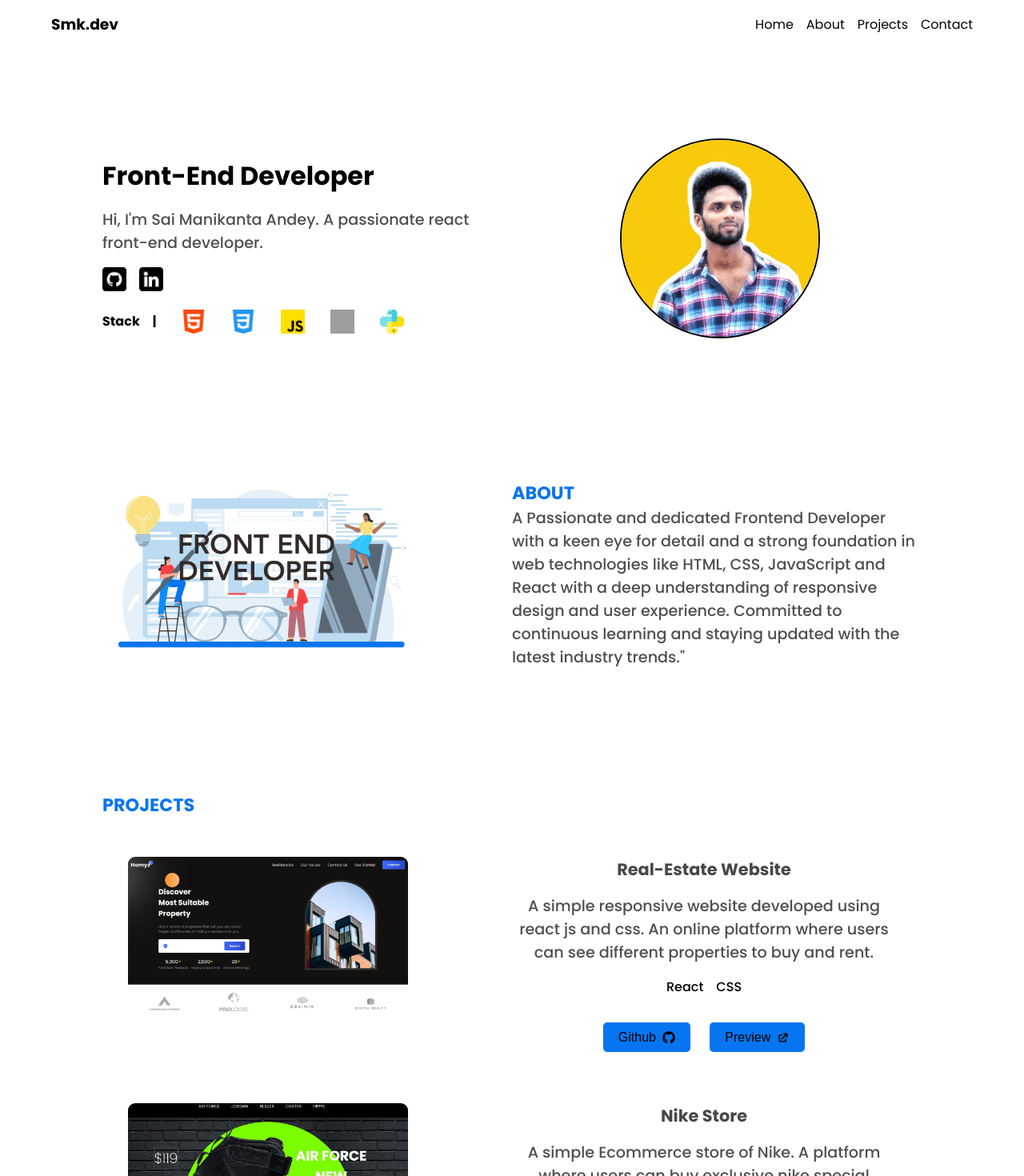
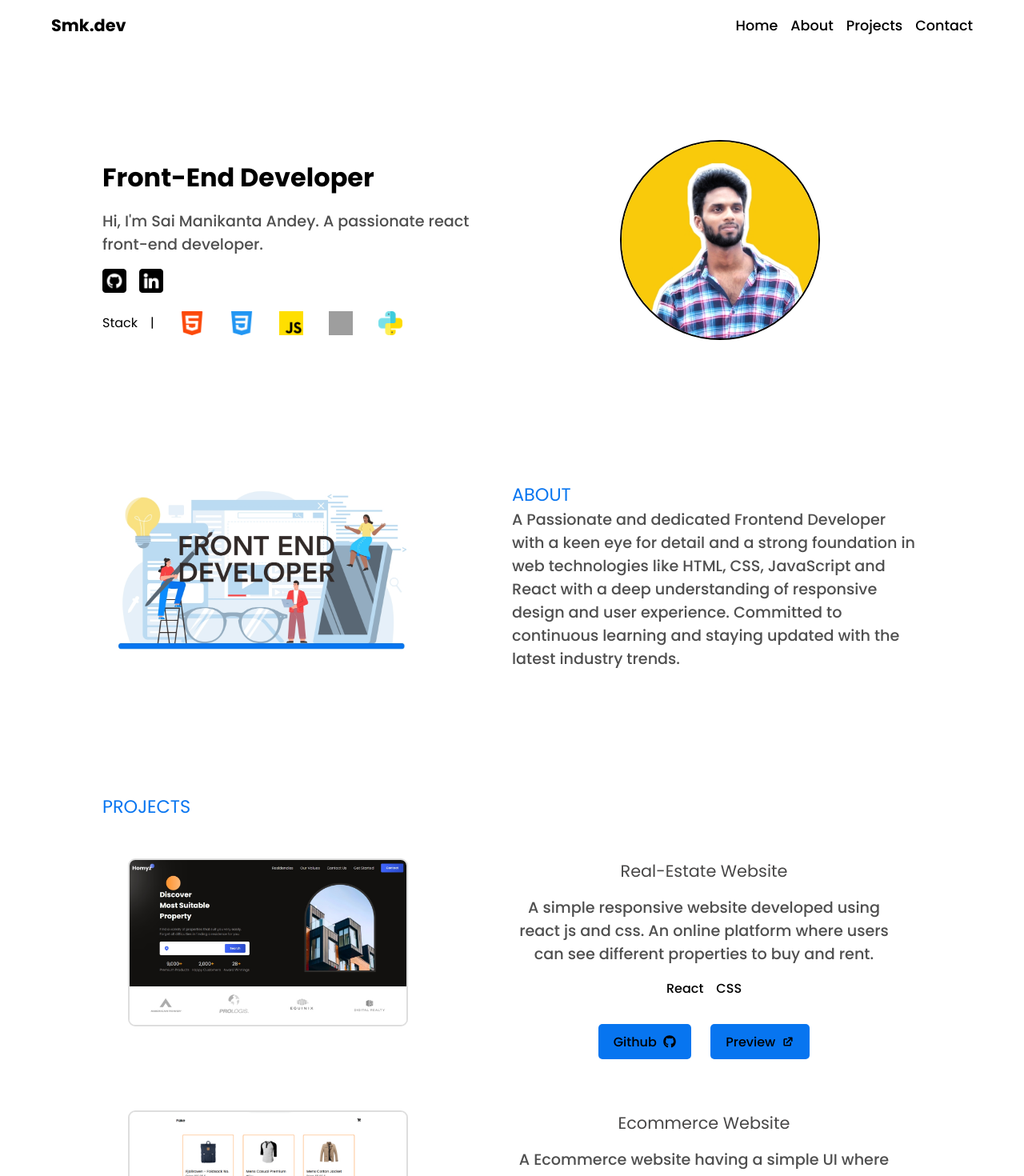
Before and after one commit to Sai-Manikanta-Andey/portfolio, a React (Vite) app: page / in a window 1280 px wide. Shown: the top 1470 px of the page at 80% size. Built offline with nearby package versions, Linux system fonts and the light colour scheme; grey boxes are pictures that could not be loaded.

Commit message:
updated project & minor changes

```diff
--- a/index.html
+++ b/index.html
@@ -2,7 +2,7 @@
 <html lang="en">
   <head>
     <meta charset="UTF-8" />
-    <link rel="icon" type="image/svg+xml" href="/vite.svg" />
+
     <meta name="viewport" content="width=device-width, initial-scale=1.0" />
     <link rel="preconnect" href="https://fonts.googleapis.com">
     <link rel="preconnect" href="https://fonts.gstatic.com" crossorigin>
--- a/src/components/About/About.jsx
+++ b/src/components/About/About.jsx
@@ -20,7 +20,7 @@ const About = () => {
               detail and a strong foundation in web technologies like HTML, CSS,
               JavaScript and React with a deep understanding of responsive
               design and user experience. Committed to continuous learning and staying updated
-              with the latest industry trends."
+              with the latest industry trends.
             </p>
           </div>
         </div>
--- a/src/components/Header/Header.css
+++ b/src/components/Header/Header.css
@@ -10,10 +10,15 @@
     position: relative;
     overflow-x: clip;
 }
+.nav-logo{
+    font-size: 1.3rem;
+    font-weight: 600;
+}
 .nav-items{
     display: flex;
     gap: 1rem;
-    font-size: 1rem;
+    font-size: 1.1rem;
+    font-weight: 500;
 
 }
 .menu-icon{
--- a/src/components/Header/Header.jsx
+++ b/src/components/Header/Header.jsx
@@ -16,7 +16,7 @@ const Header = () => {
       <header className="h-container innerWidth">
         <nav className="nav ">
           <div className="nav-logo">
-            <h3 >Smk.dev</h3>
+            Smk.dev
           </div>
           <OutsideClickHandler onOutsideClick={()=>SetOpenMenu(false)} >
             <ul className="nav-items " style={getStyle(OpenMenu)}>
--- a/src/components/ProjectPage/Project.css
+++ b/src/components/ProjectPage/Project.css
@@ -5,16 +5,18 @@
   flex-wrap: wrap;
   padding: 0 2rem;
 }
-.innerContainer > div {
+
+.innerContainer>div {
   flex: 1;
 }
 
 /* left side */
 
-.project-image > img {
+.project-image>img {
   border-radius: 9px;
   margin-bottom: 1rem;
   transition: all 300ms ease-in;
+  border: 2px solid rgb(222, 222, 222);
 }
 
 /* right side */
@@ -24,6 +26,7 @@
   text-align: center;
   color: rgb(72, 71, 71);
 }
+
 .project-details {
   display: flex;
   text-align: center;
@@ -36,6 +39,7 @@
   display: flex;
   gap: 1.5rem;
   justify-content: center;
+
 }
 
 .stack {
@@ -46,11 +50,13 @@
   font: 0.9rem;
   font-weight: 500;
 }
+
 .Heading {
   color: #0775f0;
   margin-bottom: 3rem;
   font-size: 1.4rem;
 }
+
 button {
   width: 100%;
   background: #0775f0;
@@ -61,11 +67,13 @@ button {
 
   transition: all 300ms ease-in;
 }
-button > a {
+
+button>a {
   display: block;
   font-size: 1rem;
   font-weight: 500;
 }
+
 button:hover {
   scale: 1.05;
   box-shadow: rgba(0, 0, 0, 0.09) 0px 2px 1px, rgba(0, 0, 0, 0.09) 0px 4px 2px,
@@ -73,27 +81,31 @@ button:hover {
     rgba(0, 0, 0, 0.09) 0px 32px 16px;
 }
 
-button > a > div {
+button>a>div {
   display: flex;
   align-items: center;
 }
+
 .buttons-inside {
   display: flex;
   gap: 0.5rem;
   align-items: center;
   justify-content: space-between;
+  font-size: 1rem;
 }
-.project-image > img:hover {
+
+.project-image>img:hover {
   scale: 1.1;
 }
 
 @media (max-width: 768px) {
-  .project-image > img {
+  .project-image>img {
     display: flex;
 
     align-items: center;
     width: 280px;
   }
+
   .alignCenter {
     display: flex;
     justify-content: center;
@@ -105,13 +117,16 @@ button > a > div {
     display: flex;
     justify-content: center;
   }
-  .project-image > img:hover {
+
+  .project-image>img:hover {
     scale: 1;
   }
+
   .innerContainer {
     flex-direction: column;
     padding: 0;
   }
+
   button:hover {
     scale: 1;
     box-shadow: none;
--- a/src/components/ProjectPage/Project.jsx
+++ b/src/components/ProjectPage/Project.jsx
@@ -19,6 +19,20 @@ const Project = () => {
       liveUrl: "https://realestateweb1.netlify.app",
       githubUrl:
         "https://github.com/Sai-Manikanta-Andey/RealEstateWebsite-using-react",
+    },
+    {
+      id: 4,
+      title: "Ecommerce Website ",
+      image: "./Fakestore.png",
+
+      projectDescription:
+        "A Ecommerce website having a simple UI where users can find various products, and add to cart.It has shimmer UI for better user experience.  ",
+      stack: [
+        { id: 1, tech: "React" },
+        { id: 2, tech: "CSS" },
+      ],
+      liveUrl: "https://fakestoretest.vercel.app/",
+      githubUrl: "https://github.com/Sai-Manikanta-Andey/EcommerceFakeApi",
     },
     {
       id: 2,
--- a/src/index.css
+++ b/src/index.css
@@ -5,6 +5,7 @@
     list-style: none;
     scrollbar-color: #F8CA0B #fff;
     scroll-behavior: smooth;
+    font: inherit;
 }
 body{
     font-family: 'Poppins', sans-serif;
```
Also changed, not shown: public/Fakestore.png (added).
